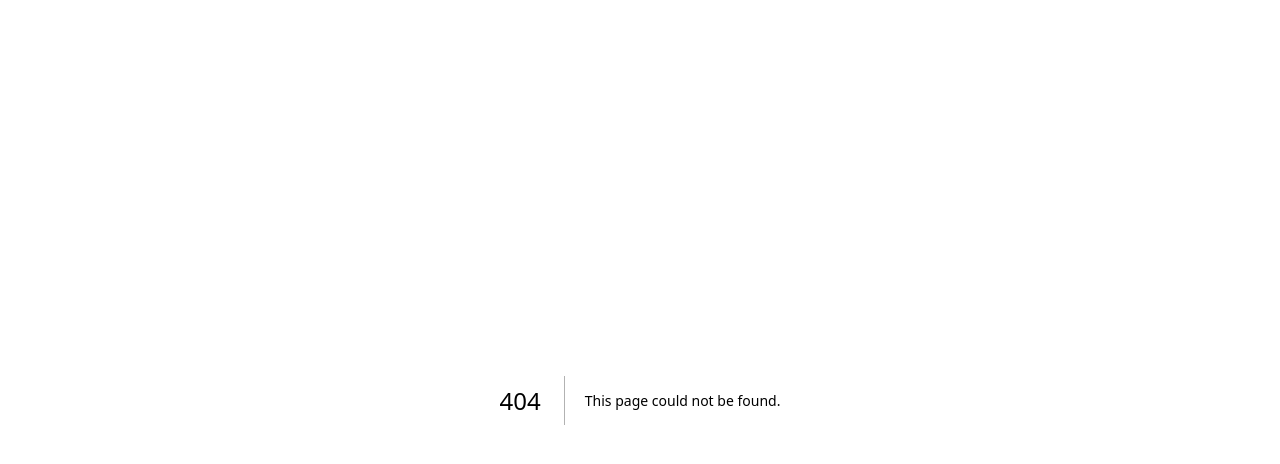
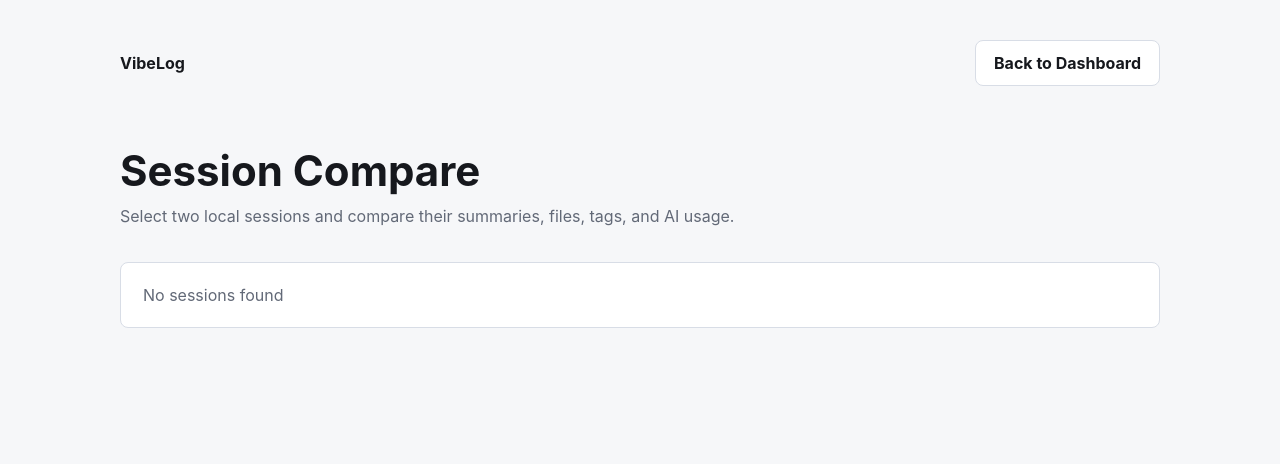
Before and after one commit to letsplaycoding/LetsVibe, a Next.js app in the folder apps/web/: page /dashboard/compare in a window 1280 px wide. Before the commit this address had no page. Shown: the top 464 px of the page. Built offline with nearby package versions, Linux system fonts and the light colour scheme.

Commit message:
feat: add session compare view

```diff
--- /dev/null
+++ b/apps/web/app/dashboard/compare/compare-view.tsx
@@ -0,0 +1,183 @@
+"use client";
+
+import { useMemo, useState } from "react";
+import type { CompareSession } from "../../../lib/sessions";
+
+type CompareViewProps = {
+  sessions: CompareSession[];
+};
+
+function formatCost(value: number): string {
+  return `$${value.toFixed(6)}`;
+}
+
+function uniqueSorted(values: string[]): string[] {
+  return Array.from(new Set(values)).sort((a, b) => a.localeCompare(b));
+}
+
+function getSessionLabel(session: CompareSession): string {
+  return `${session.featureName} - ${session.createdAt}`;
+}
+
+function getFileComparison(left: CompareSession, right: CompareSession) {
+  const leftFiles = new Set(left.changedFiles);
+  const rightFiles = new Set(right.changedFiles);
+
+  return {
+    added: uniqueSorted(right.changedFiles.filter((file) => !leftFiles.has(file))),
+    removed: uniqueSorted(left.changedFiles.filter((file) => !rightFiles.has(file))),
+    common: uniqueSorted(left.changedFiles.filter((file) => rightFiles.has(file)))
+  };
+}
+
+function TagList({ tags }: { tags: string[] }) {
+  if (tags.length === 0) {
+    return <p>None</p>;
+  }
+
+  return (
+    <div className="tag-list compact">
+      {tags.map((tag) => (
+        <span className="tag-pill" key={tag}>
+          {tag}
+        </span>
+      ))}
+    </div>
+  );
+}
+
+function FileList({ files }: { files: string[] }) {
+  if (files.length === 0) {
+    return <p>None</p>;
+  }
+
+  return (
+    <ul>
+      {files.map((file) => (
+        <li key={file}>{file}</li>
+      ))}
+    </ul>
+  );
+}
+
+export function CompareView({ sessions }: CompareViewProps) {
+  const [leftId, setLeftId] = useState(sessions[0]?.id ?? "");
+  const [rightId, setRightId] = useState(sessions[1]?.id ?? sessions[0]?.id ?? "");
+  const leftSession = sessions.find((session) => session.id === leftId) ?? null;
+  const rightSession = sessions.find((session) => session.id === rightId) ?? null;
+  const fileComparison = useMemo(() => {
+    if (!leftSession || !rightSession) {
+      return {
+        added: [],
+        removed: [],
+        common: []
+      };
+    }
+
+    return getFileComparison(leftSession, rightSession);
+  }, [leftSession, rightSession]);
+
+  if (sessions.length === 0) {
+    return <div className="empty-state">No sessions found</div>;
+  }
+
+  if (sessions.length < 2) {
+    return <div className="empty-state">At least two sessions are needed to compare.</div>;
+  }
+
+  return (
+    <section aria-label="Session comparison">
+      <div className="compare-controls">
+        <label>
+          <span>First session</span>
+          <select
+            className="select-control"
+            onChange={(event) => setLeftId(event.target.value)}
+            value={leftId}
+          >
+            {sessions.map((session) => (
+              <option key={session.id} value={session.id}>
+                {getSessionLabel(session)}
+              </option>
+            ))}
+          </select>
+        </label>
+
+        <label>
+          <span>Second session</span>
+          <select
+            className="select-control"
+            onChange={(event) => setRightId(event.target.value)}
+            value={rightId}
+          >
+            {sessions.map((session) => (
+              <option key={session.id} value={session.id}>
+                {getSessionLabel(session)}
+              </option>
+            ))}
+          </select>
+        </label>
+      </div>
+
+      {leftSession && rightSession ? (
+        <>
+          <div className="compare-grid">
+            {[leftSession, rightSession].map((session) => (
+              <article className="detail-panel" key={session.id}>
+                <h2>{session.featureName}</h2>
+                <dl className="compare-list">
+                  <div>
+                    <dt>Created</dt>
+                    <dd>{session.createdAt}</dd>
+                  </div>
+                  <div>
+                    <dt>Summary</dt>
+                    <dd>{session.summary || "(empty)"}</dd>
+                  </div>
+                  <div>
+                    <dt>Changed files</dt>
+                    <dd>{session.changedFilesCount}</dd>
+                  </div>
+                  <div>
+                    <dt>Tags</dt>
+                    <dd>
+                      <TagList tags={session.tags} />
+                    </dd>
+                  </div>
+                  <div>
+                    <dt>Token usage</dt>
+                    <dd>{session.aiUsage.totalTokens}</dd>
+                  </div>
+                  <div>
+                    <dt>Estimated cost</dt>
+                    <dd>{formatCost(session.aiUsage.estimatedCostUsd)}</dd>
+                  </div>
+                </dl>
+              </article>
+            ))}
+          </div>
+
+          <article className="detail-panel wide compare-files">
+            <h2>Changed File Comparison</h2>
+            <div className="compare-grid three-column">
+              <section>
+                <h3>Added</h3>
+                <FileList files={fileComparison.added} />
+              </section>
+              <section>
+                <h3>Removed</h3>
+                <FileList files={fileComparison.removed} />
+              </section>
+              <section>
+                <h3>Common</h3>
+                <FileList files={fileComparison.common} />
+              </section>
+            </div>
+          </article>
+        </>
+      ) : (
+        <div className="empty-state">Select two sessions to compare.</div>
+      )}
+    </section>
+  );
+}
--- /dev/null
+++ b/apps/web/app/dashboard/compare/page.tsx
@@ -0,0 +1,34 @@
+import Link from "next/link";
+import { getCompareSessions } from "../../../lib/sessions";
+import { CompareView } from "./compare-view";
+
+export const dynamic = "force-dynamic";
+
+export default function ComparePage() {
+  const sessions = getCompareSessions();
+
+  return (
+    <main className="page">
+      <div className="shell">
+        <nav className="nav" aria-label="Main navigation">
+          <Link className="brand" href="/dashboard">
+            VibeLog
+          </Link>
+          <Link className="button secondary" href="/dashboard">
+            Back to Dashboard
+          </Link>
+        </nav>
+
+        <header className="dashboard-header">
+          <h1>Session Compare</h1>
+          <p>
+            Select two local sessions and compare their summaries, files, tags,
+            and AI usage.
+          </p>
+        </header>
+
+        <CompareView sessions={sessions} />
+      </div>
+    </main>
+  );
+}
--- a/apps/web/app/dashboard/page.tsx
+++ b/apps/web/app/dashboard/page.tsx
@@ -43,6 +43,9 @@ export default function DashboardPage() {
           <div className="nav-actions">
             <Link className="button secondary" href="/dashboard/settings">
               Settings
+            </Link>
+            <Link className="button secondary" href="/dashboard/compare">
+              Compare
             </Link>
             <Link className="button secondary" href="/dashboard/search">
               Search
--- a/apps/web/app/globals.css
+++ b/apps/web/app/globals.css
@@ -218,6 +218,10 @@ h1 {
   margin-top: 14px;
 }
 
+.tag-list.compact {
+  margin-top: 0;
+}
+
 .tag-pill {
   background: #eef7f6;
   border: 1px solid #b7dfdb;
@@ -341,6 +345,62 @@ h1 {
 
 .usage-grid dd {
   margin: 4px 0 0;
+}
+
+.compare-controls {
+  display: grid;
+  gap: 14px;
+  grid-template-columns: repeat(2, minmax(0, 1fr));
+  margin-bottom: 18px;
+}
+
+.compare-controls label {
+  display: grid;
+  gap: 8px;
+}
+
+.compare-controls span {
+  color: var(--muted);
+  font-size: 12px;
+  font-weight: 700;
+  text-transform: uppercase;
+}
+
+.compare-grid {
+  display: grid;
+  gap: 16px;
+  grid-template-columns: repeat(2, minmax(0, 1fr));
+}
+
+.compare-grid.three-column {
+  grid-template-columns: repeat(3, minmax(0, 1fr));
+}
+
+.compare-list {
+  display: grid;
+  gap: 14px;
+  margin: 0;
+}
+
+.compare-list dt,
+.compare-files h3 {
+  color: var(--muted);
+  font-size: 12px;
+  font-weight: 700;
+  text-transform: uppercase;
+}
+
+.compare-list dd {
+  line-height: 1.5;
+  margin: 4px 0 0;
+}
+
+.compare-files {
+  margin-top: 16px;
+}
+
+.compare-files h3 {
+  margin: 0 0 10px;
 }
 
 .code-block {
@@ -790,6 +850,12 @@ h1 {
     grid-template-columns: 1fr;
   }
 
+  .compare-controls,
+  .compare-grid,
+  .compare-grid.three-column {
+    grid-template-columns: 1fr;
+  }
+
   .portfolio-layout {
     grid-template-columns: 1fr;
   }
--- a/apps/web/lib/sessions.ts
+++ b/apps/web/lib/sessions.ts
@@ -36,6 +36,8 @@ export type PortfolioSession = DashboardSession & {
 };
 
 export type SearchSession = SessionDetail;
+
+export type CompareSession = SessionDetail;
 
 export type SettingsSummary = {
   apiKeyConfigured: boolean;
@@ -297,6 +299,10 @@ export function getSearchSessions(): SearchSession[] {
     );
 }
 
+export function getCompareSessions(): CompareSession[] {
+  return getSearchSessions();
+}
+
 export function getSettingsSummary(): SettingsSummary {
   const sessions = readRawSessions().map((rawSession) =>
     toSessionDetail(rawSession, `${rawSession.id ?? ""}.json`)
```
